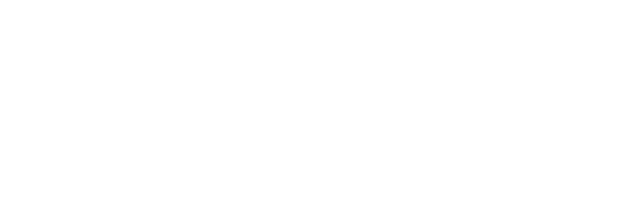
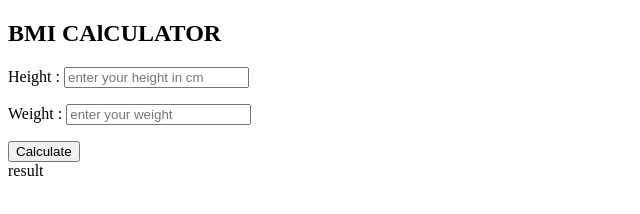
Before and after one commit to Ramchandra-Tharu/javascript-project, a plain HTML site: page project_3/index.html in a window 1280 px wide. Shown: the whole page, without its empty margins (0-640 px from the left). Drawn offline with Linux system fonts and the light colour scheme.

Commit message:
bmi calculator

```diff
--- a/project_3/index.html
+++ b/project_3/index.html
@@ -7,7 +7,17 @@
     <link rel="stylesheet" href="style.css">
 </head>
 <body>
+    <nav class="container">
+        <h2>BMI CAlCULATOR</h2>
+        <form >
+            <p><label >Height  :</label> <input type="text" placeholder="enter your height in cm"></p>
+            <p><label >Weight :</label> <input type="text" placeholder="enter your weight"></p>
 
+            <button>Calculate</button>
+            <div id="result">result</div>
+
+        </form>
+    </nav>
 </body>
 <script src="script.js"></script>
 </html>
```
